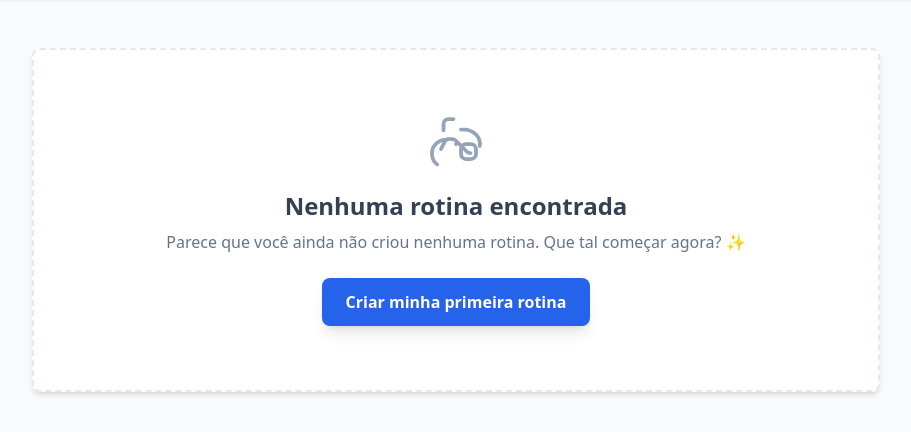
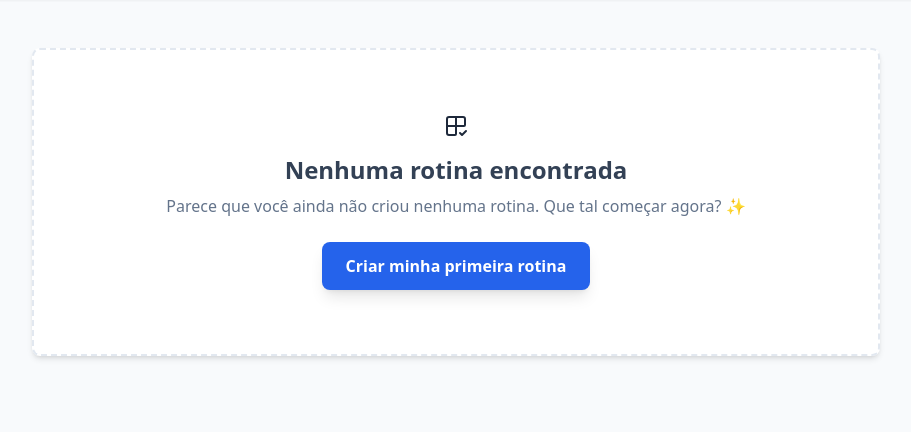
Before and after one commit to Tassy210/Gerador-de-Rotinas-Visuais, a Django app: page / in a window 1280 px wide. Shown: the part 72-504 px from the top of the page, without its empty margins (184-1095 px from the left). Run offline with Django 5.2, Linux system fonts and the light colour scheme; the visitor is signed in with stand-in values (Sample User, id 1); data that the repository does not hold is empty; some libraries are stand-ins or nearby versions.

Commit message:
Edições visuais

```diff
--- a/gerador_rotinas/rotinas/templates/rotinas/base.html
+++ b/gerador_rotinas/rotinas/templates/rotinas/base.html
@@ -13,7 +13,7 @@
 <body class="bg-slate-50 text-slate-800 min-h-screen flex flex-col">
     <nav class="bg-white/80 backdrop-blur-md shadow-sm sticky top-0 z-50">
         <div class="max-w-6xl mx-auto flex justify-between items-center px-6 py-4">
-            <a href="#" class="text-2xl font-bold text-blue-700">Rotina Azul</a>
+            <a href="" class="text-2xl font-bold text-blue-700">Rotina Azul</a>
 
             <button data-collapse-toggle="navbar-default" type="button" class="md:hidden inline-flex items-center p-2 w-10 h-10 justify-center text-slate-500 rounded-lg hover:bg-slate-100" aria-controls="navbar-default" aria-expanded="false">
                 <span class="sr-only">Abrir menu principal</span>
--- a/gerador_rotinas/rotinas/templates/rotinas/home.html
+++ b/gerador_rotinas/rotinas/templates/rotinas/home.html
@@ -60,7 +60,7 @@
             {% empty %}
             <div class="text-center p-12 sm:p-16 border-2 border-dashed border-slate-200 rounded-lg">
                 <div class="flex justify-center items-center">
-                    <svg xmlns="http://www.w3.org/2000/svg" width="60" height="60" viewBox="0 0 24 24" fill="none" stroke="currentColor" stroke-width="1.5" stroke-linecap="round" stroke-linejoin="round" class="lucide lucide-folder-open-dot text-slate-400"><path d="m6 14 1.5-2.9a2 2 0 0 1 1.8-1.1h1.1c.6 0 1.2.3 1.6.7l4.1 4.1c.4.5.9.8 1.5.8h.2"/><path d="M20 14a2 2 0 0 0-2-2h-2a2 2 0 0 0-2 2v2a2 2 0 0 0 2 2h2a2 2 0 0 0 2-2v-2z"/><path d="M12 12h.01"/><path d="M4.5 20.2c-1.8-1.2-2.5-3.6-2-5.7s2.4-3.8 4.5-4.2"/><path d="M21.5 12.8c.3-1.6-.2-3.3-1.5-4.6s-3-2-4.7-2h-1.3"/><path d="M11 2H9a2 2 0 0 0-2 2v2.5"/></svg>
+                   <svg xmlns="http://www.w3.org/2000/svg" width="24" height="24" viewBox="0 0 24 24" fill="none" stroke="currentColor" stroke-width="2" stroke-linecap="round" stroke-linejoin="round" class="lucide lucide-grid2x2-check-icon lucide-grid-2x2-check"><path d="M12 3v17a1 1 0 0 1-1 1H5a2 2 0 0 1-2-2V5a2 2 0 0 1 2-2h14a2 2 0 0 1 2 2v6a1 1 0 0 1-1 1H3"/><path d="m16 19 2 2 4-4"/></svg>
                 </div>
 
                 <h2 class="text-2xl font-bold text-slate-700 mt-4">Nenhuma rotina encontrada</h2>
```
Also changed, not shown: pictogramas/Sparks.jpg (added).
